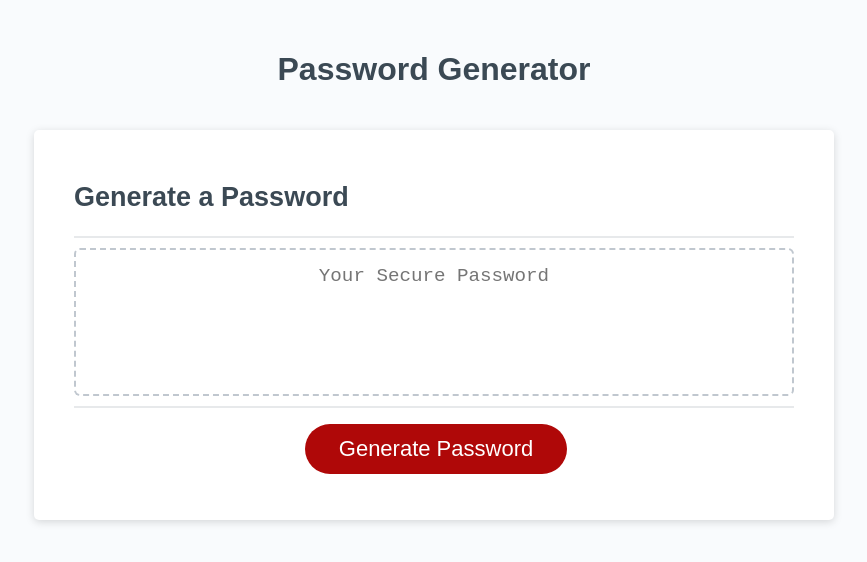
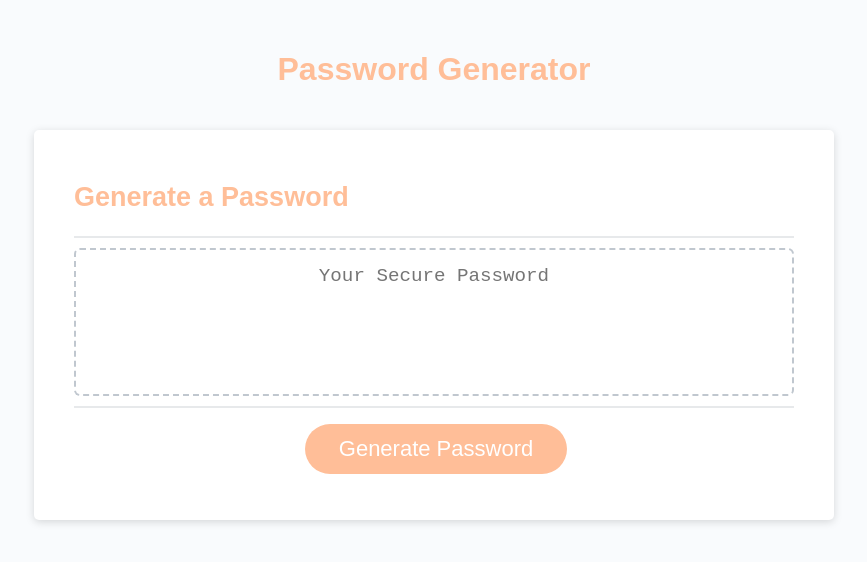
Before and after one commit to Natt5/challenge5-password-generator-js, a plain HTML site: page starter/index.html in a window 1280 px wide. Shown: the whole page, without its empty margins (206-1073 px from the left). Drawn offline with Linux system fonts and the light colour scheme.

Commit message:
style: personalising the password generating form, adding colour scheme to the css file, button hovering.

```diff
--- a/starter/style.css
+++ b/starter/style.css
@@ -27,7 +27,8 @@ header {
   text-align: center;
   padding: 20px;
   padding-top: 0px;
-  color: hsl(206, 17%, 28%);
+  /* color: hsl(206, 17%, 28%); Initial starter colour */
+  color: rgb(255, 190, 152); /*Personalisation: colour scheme*/
 }
 
 .card {
@@ -35,7 +36,8 @@ header {
   border-radius: 5px;
   border-width: 1px;
   box-shadow: rgba(0, 0, 0, 0.15) 0px 2px 8px 0px;
-  color: hsl(206, 17%, 28%);
+  /* color: hsl(206, 17%, 28%); Initial colour*/
+  color: rgb(255, 190, 152); /* Personalisation: colour */
   font-size: 18px;
   margin: 0 auto;
   max-width: 800px;
@@ -74,7 +76,8 @@ header {
 
 .btn {
   border: none;
-  background-color: hsl(360, 91%, 36%);
+  /* background-color: hsl(360, 91%, 36%); */ /* Intitial colour*/
+  background-color: rgb(255, 190, 152); /*Personalisation: colour */
   border-radius: 25px;
   box-shadow: rgba(0, 0, 0, 0.1) 0px 1px 6px 0px rgba(0, 0, 0, 0.2) 0px 1px 1px
     0px;
@@ -86,6 +89,11 @@ header {
   padding: 14px 34px;
   text-align: center;
   cursor: pointer;
+  transition: background-color 0.3s; /* Personalisation: smooth transition for background color */
+}
+
+.btn:hover {
+  background-color: rgb(255, 120, 42); /*Personalisation: button colour change upon hovering*/
 }
 
 button[disabled] {
```
